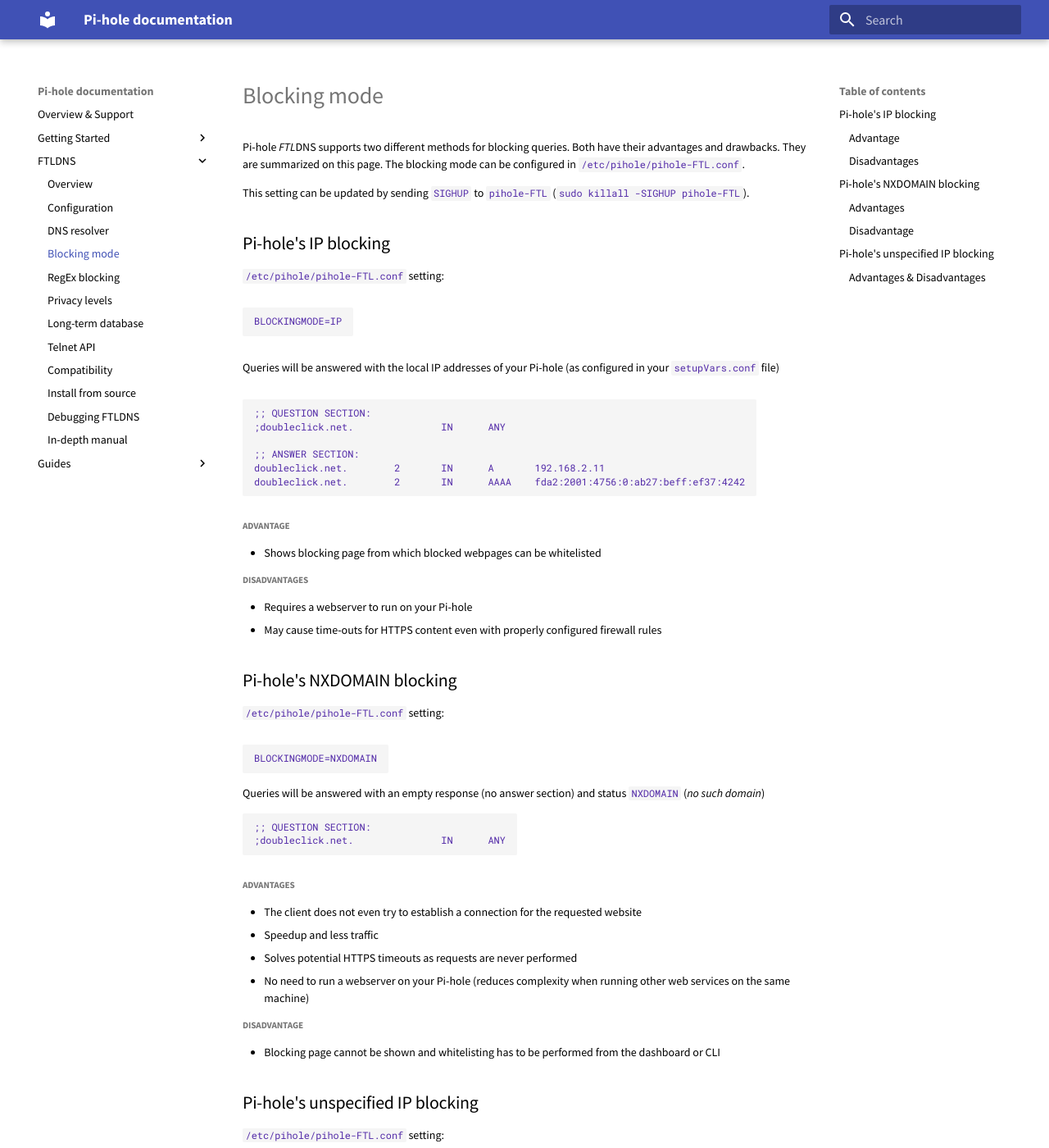
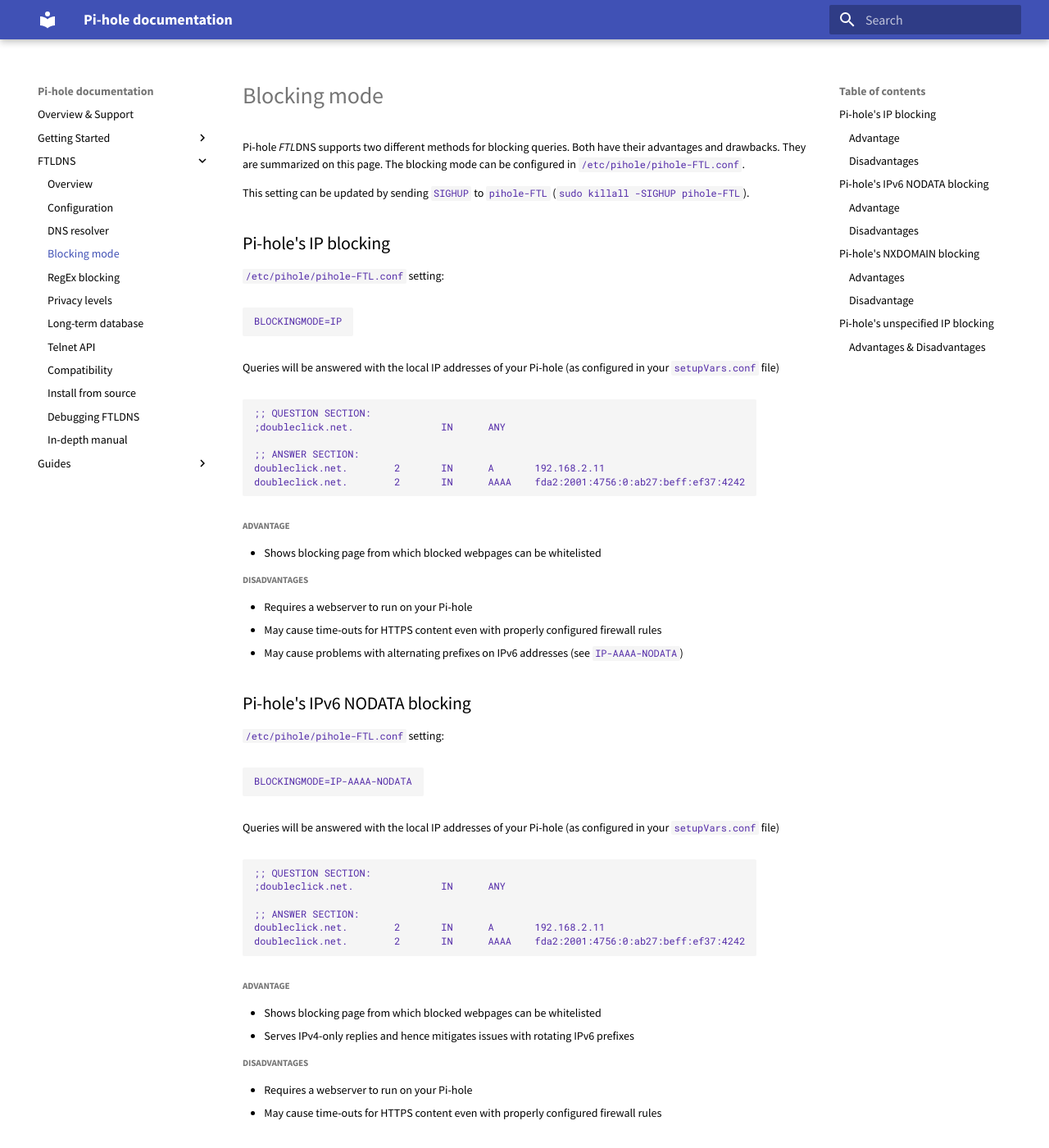
Before and after one commit to pi-hole/docs, an MkDocs documentation site: the page built from docs/ftldns/blockingmode.md, in a window 1280 px wide and 1400 px high. Shown: the whole window at 82% size. Built offline with MkDocs 1.6.1 and Material for MkDocs 9.7.7, drawn with Linux system fonts in a browser that asks for light colours; old or Windows-style settings are respelled for this version of MkDocs.

Commit message:
Add IP-AAAA-NODATA description
Signed-off-by: DL6ER <dl6er@dl6er.de>

````diff
--- a/docs/ftldns/blockingmode.md
+++ b/docs/ftldns/blockingmode.md
@@ -20,6 +20,31 @@
 
 ##### Advantage
 - Shows blocking page from which blocked webpages can be whitelisted
+
+##### Disadvantages
+- Requires a webserver to run on your Pi-hole
+- May cause time-outs for HTTPS content even with properly configured firewall rules
+- May cause problems with alternating prefixes on IPv6 addresses (see `IP-AAAA-NODATA`)
+
+## Pi-hole's IPv6 NODATA blocking
+`/etc/pihole/pihole-FTL.conf` setting:
+```
+BLOCKINGMODE=IP-AAAA-NODATA
+```
+
+Queries will be answered with the local IP addresses of your Pi-hole (as configured in your `setupVars.conf` file)
+```
+;; QUESTION SECTION:
+;doubleclick.net.               IN      ANY
+
+;; ANSWER SECTION:
+doubleclick.net.        2       IN      A       192.168.2.11
+doubleclick.net.        2       IN      AAAA    fda2:2001:4756:0:ab27:beff:ef37:4242
+```
+
+##### Advantage
+- Shows blocking page from which blocked webpages can be whitelisted
+- Serves IPv4-only replies and hence mitigates issues with rotating IPv6 prefixes
 
 ##### Disadvantages
 - Requires a webserver to run on your Pi-hole
````
Also changed, not shown: docs/ftldns/configfile.md (+2 -2 lines).
